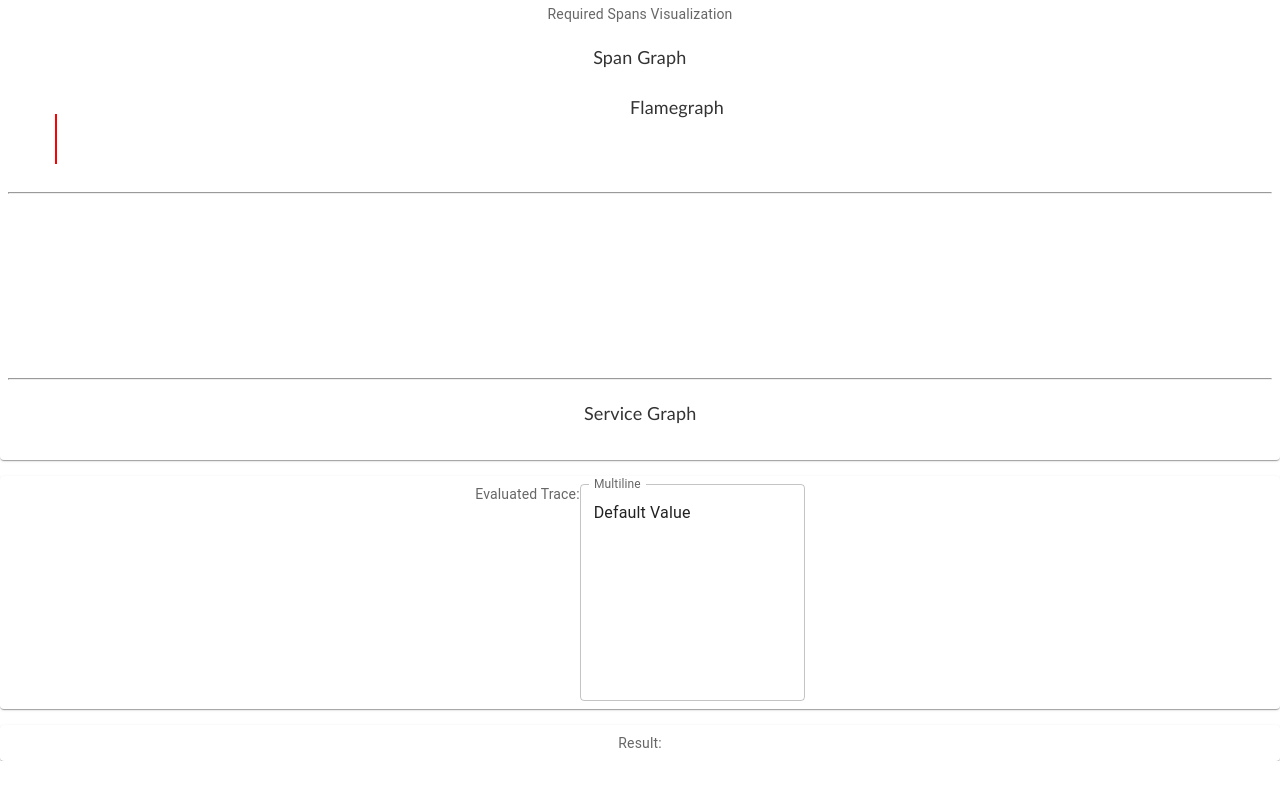
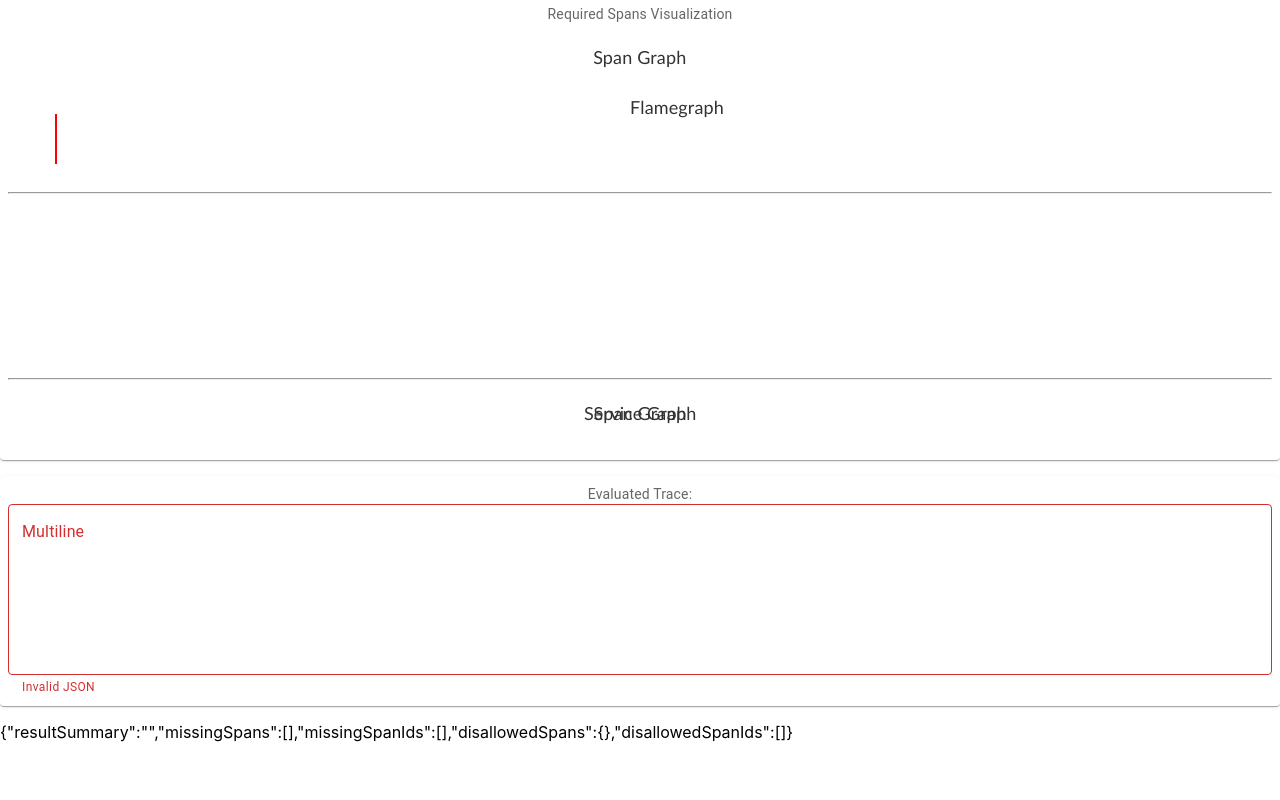
Before and after one commit to ReidAnderson/Trace.Ui, a React (Create React App) app in the folder trace-ui/: page / in a window 1280 px wide. Shown: the part 681-1481 px from the top of the page. Before the commit the page ends 1442 px from the top, so only its background shows below. Built offline with nearby package versions, Linux system fonts and the light colour scheme.

Commit message:
Working disallowed highlighting

```diff
--- a/trace-ui/src/App.tsx
+++ b/trace-ui/src/App.tsx
@@ -1,13 +1,14 @@
 import './App.css';
 import { styled } from '@mui/material/styles';
 import { Box, Paper, Button, Checkbox, Divider, FormControlLabel, Grid, Stack, TextField } from '@mui/material';
-import { TraceRequirement, Span } from './Interfaces';
+import { TraceRequirement, Span, ComparisonResult } from './Interfaces';
 import { v4 as uuidv4 } from "uuid";
 import { FlameGraph, ServiceGraph, SpanTree } from './MermaidDefinitions';
 import { useEffect, useState } from 'react';
 import mermaid from "mermaid";
 import { parse } from 'path';
 import { getBackgroundSampleJson, getDaprSampleJson, getSimpleMicroserviceSampleJson } from './presetData';
+import { compare } from './traceCompare';
 
 type FormInputs = TraceRequirement & {
   requiredSpansText: string;
@@ -168,7 +169,15 @@ function FormContent() {
   const [spans, setSpans] = useState<Span[]>([]);
   const [requiredSpanText, setRequiredSpanText] = useState('');
 
+  const [observedSpanText, setObservedSpanText] = useState('');
+  const [observedSpans, setObservedSpans] = useState<Span[]>([]);
+
+  // compare(observedSpans, spans.filter(span => span.attributes["criteria.isDisallowed"] !== "true"), spans.filter(span => span.attributes["criteria.isDisallowed"] === "true")))
+  const [comparisonResult, setComparisonResult] = useState<ComparisonResult | null>(null);
+
   useEffect(() => {
+    setComparisonResult(compare(observedSpans, spans.filter(span => span.attributes["criteria.isDisallowed"] !== "true"), spans.filter(span => span.attributes["criteria.isDisallowed"] === "true")));
+
     // remove the data-processed html attribute from all elements with an id of mermaid
     if (document.querySelectorAll('pre.mermaid').length > 0) {
       document.querySelectorAll('pre.mermaid').forEach((element) => {
@@ -186,7 +195,7 @@ function FormContent() {
     const traceIds = new Set<string>();
     spans.forEach((span) => traceIds.add(span.traceId));
     setTraces(Array.from(traceIds));
-  }, [spans, selectedTrace])
+  }, [spans, selectedTrace, observedSpans])
 
   useEffect(() => {
     if (requiredSpanText === JSON.stringify(spans, null, 2)) {
@@ -202,6 +211,21 @@ function FormContent() {
       console.error("Invalid JSON");
     }
   }, [requiredSpanText])
+
+  useEffect(() => {
+    if (observedSpanText === JSON.stringify(observedSpans, null, 2)) {
+      return;
+    }
+
+    let parsedJson = [] as Span[];
+
+    try {
+      parsedJson = JSON.parse(observedSpanText);
+      setObservedSpans(parsedJson);
+    } catch (e) {
+      console.error("Invalid JSON");
+    }
+  }, [observedSpanText])
 
   return (
     <Grid container spacing={2}>
@@ -252,14 +276,18 @@ function FormContent() {
             id="outlined-multiline-static"
             label="Multiline"
             multiline
-            rows={8}
-            defaultValue="Default Value"
+            rows={6}
+            value={observedSpanText}
+            onChange={(e) => setObservedSpanText(e.target.value)}
+            error={!isValidJson(observedSpanText)}
+            helperText={!isValidJson(observedSpanText) ? "Invalid JSON" : ""}
+            fullWidth
           />
         </Item>
       </Grid>
       <Grid item xs={12}>
-        <Item>Result:
-        </Item>
+        {JSON.stringify(comparisonResult)}
+        <SpanTree trace={observedSpans} disallowedSpanIds={comparisonResult?.disallowedSpanIds} />
       </Grid>
     </Grid>
   )
--- a/trace-ui/src/Interfaces.ts
+++ b/trace-ui/src/Interfaces.ts
@@ -26,5 +26,7 @@ export interface TraceRequirement {
 export interface ComparisonResult {
     resultSummary: string;
     missingSpans: Span[];
+    missingSpanIds: string[];
     disallowedSpans: { [key: string]: Span[] };
+    disallowedSpanIds: string[];
 }
--- a/trace-ui/src/MermaidDefinitions.tsx
+++ b/trace-ui/src/MermaidDefinitions.tsx
@@ -3,6 +3,7 @@ import { Span } from './Interfaces';
 
 export interface TraceChartProps {
   trace: Span[];
+  disallowedSpanIds?: string[];
 }
 
 export function FlameGraph(props: TraceChartProps) {
@@ -61,6 +62,12 @@ export function SpanTree(props: TraceChartProps) {
       });
     }
   });
+
+  if (props.disallowedSpanIds) {
+    props.disallowedSpanIds.forEach((spanId) => {
+      spanTreeString += `  style ${spanId} fill:#f00\n`;
+    });
+  }
 
   console.log(spanTreeString);
   return (
--- a/trace-ui/src/traceCompare.ts
+++ b/trace-ui/src/traceCompare.ts
@@ -83,7 +83,9 @@ export function compare(observedTrace: Span[], requiredSpans: Span[], disallowed
   let result: ComparisonResult = {
     resultSummary: "",
     missingSpans: [],
-    disallowedSpans: {}
+    missingSpanIds: [],
+    disallowedSpans: {},
+    disallowedSpanIds: []
   };
 
   // TODO: we can do better than multiple foreach loops
@@ -110,15 +112,18 @@ export function compare(observedTrace: Span[], requiredSpans: Span[], disallowed
     for (let disallowedSpan of disallowedSpans) {
       if (span.name === disallowedSpan.name) {
         if (evaluateSpanEquality(span, disallowedSpan) && evaluateParentSpanCompliance(span, disallowedSpan, observedTrace, disallowedSpans)) {
-          if (!result.disallowedSpans.hasOwnProperty(disallowedSpan.spanId)) {
-            result.disallowedSpans[disallowedSpan.spanId] = [];
+          if (!result.disallowedSpans.hasOwnProperty(span.spanId)) {
+            result.disallowedSpans[span.spanId] = [];
           }
 
-          result.disallowedSpans[disallowedSpan.spanId].push(span);
+          result.disallowedSpans[span.spanId].push(span);
         }
       }
     }
   }
 
+  result.missingSpanIds = result.missingSpans.map(span => span.spanId);
+  result.disallowedSpanIds = Object.keys(result.disallowedSpans);
+
   return result;
 }
```
